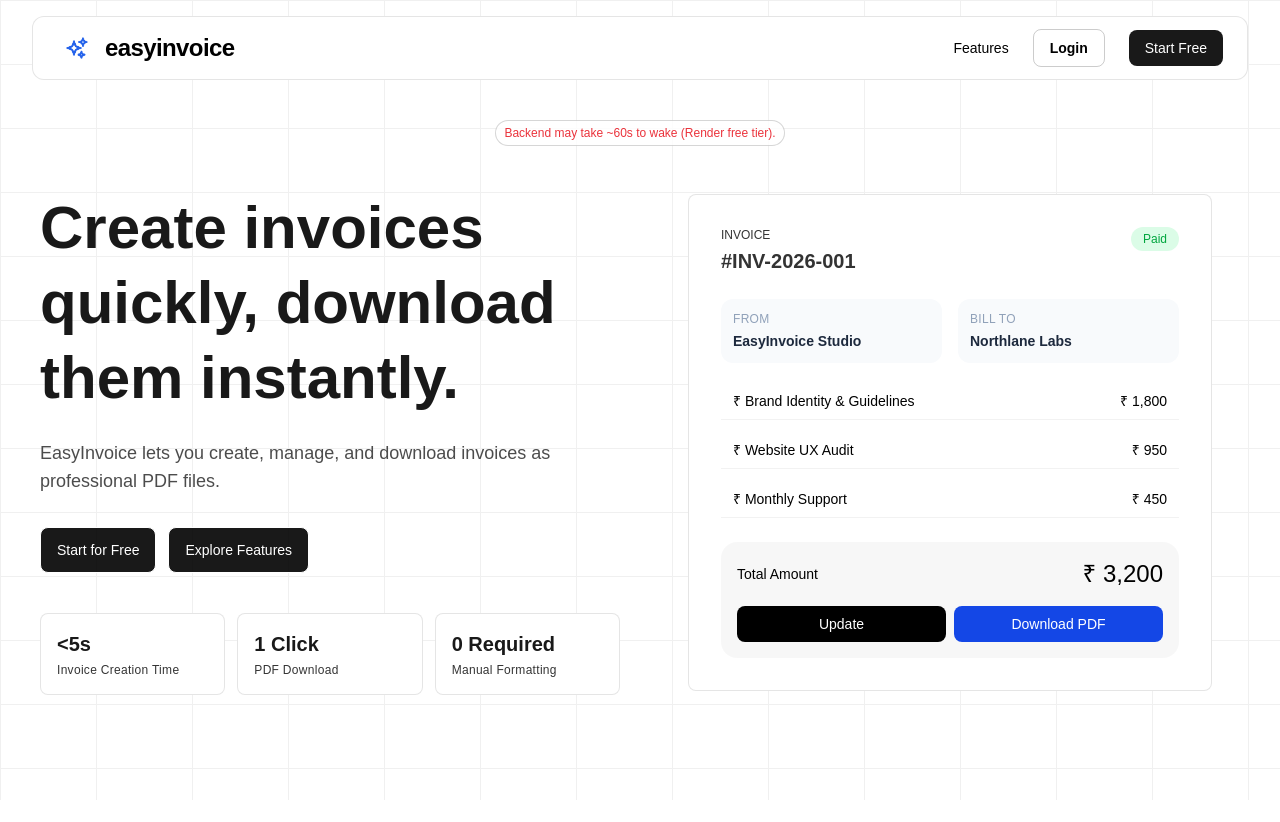
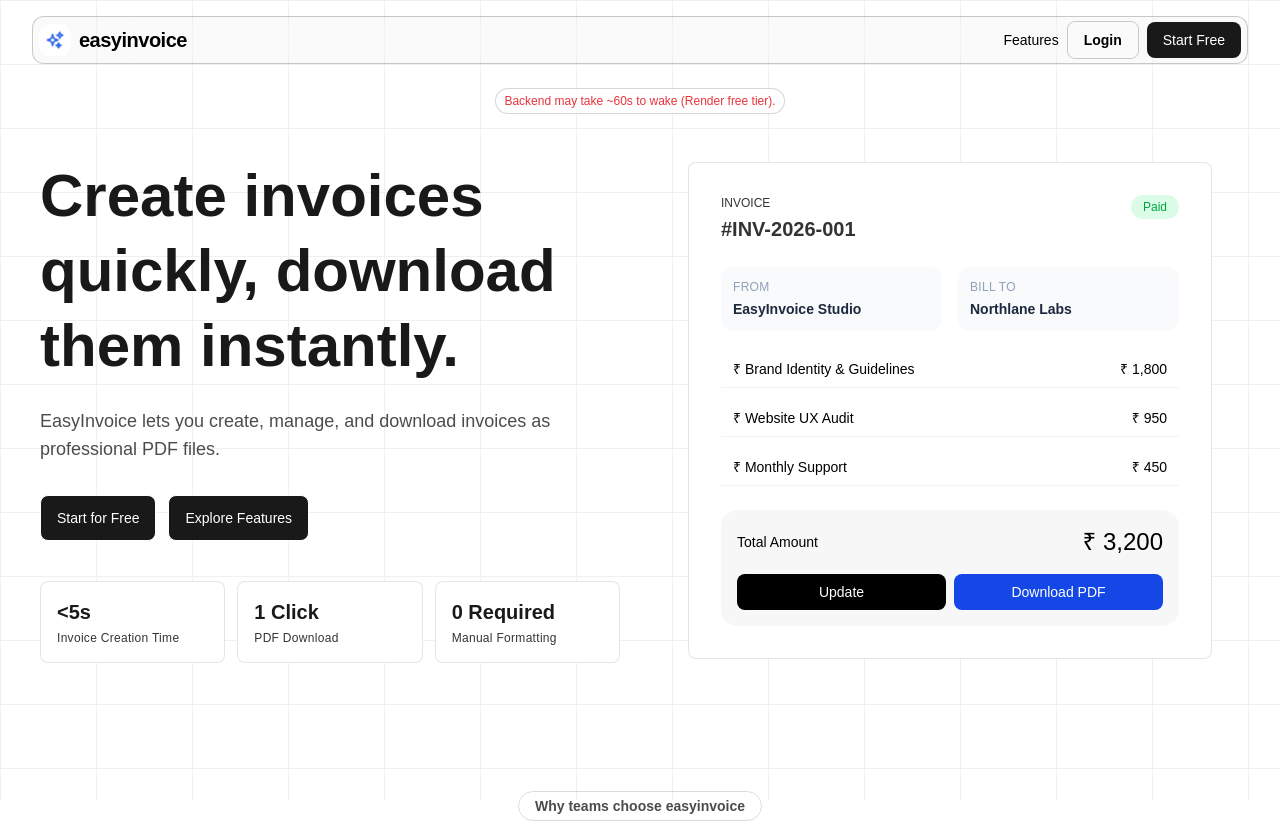
Before and after one commit to arpitsharma418/easyinvoice, a React (Vite) app in the folder frontend/: page / in a window 1280 px wide. Shown: the top 822 px of the page. Built offline with nearby package versions, Linux system fonts and the light colour scheme; no server answers; a web font is replaced by a local one.

Commit message:
Fix Styling and auto calculate total and subtotal

```diff
--- a/frontend/src/components/Hero.jsx
+++ b/frontend/src/components/Hero.jsx
@@ -15,7 +15,7 @@ const invoiceItems = [
 
 export default function Hero() {
   return (
-    <section className="mt-20 p-10 text-center sm:text-start">
+    <section className="mt-12 p-10 text-center sm:text-start">
 
       <h1 className="text-center text-xs opacity-80 border border-black/20 w-fit mx-auto px-2 py-1 rounded-full text-red-600 bg-white mb-5">Backend may take ~60s to wake (Render free tier).</h1>
 
--- a/frontend/src/components/InvoiceForm.jsx
+++ b/frontend/src/components/InvoiceForm.jsx
@@ -28,15 +28,15 @@ export default function InvoiceForm({ onSave, onCancel, initialData }) {
   const taxAmount = (subtotal * Number(invoice.taxRate || 0)) / 100;
   const total = subtotal + taxAmount;
 
-  // useEffect(() => {
+  useEffect(() => {
 
-  //   setInvoice((prev) => ({
-  //     ...prev,
-  //     subtotal,
-  //     taxAmount,
-  //     total,
-  //   }));
-  // }, [invoice.items, invoice.taxRate]);
+    setInvoice((prev) => ({
+      ...prev,
+      subtotal,
+      taxAmount,
+      total,
+    }));
+  }, [invoice.items, invoice.taxRate]);
 
   const handleChange = (e) => {
     setInvoice({ ...invoice, [e.target.name]: e.target.value });
--- a/frontend/src/components/Navbar.jsx
+++ b/frontend/src/components/Navbar.jsx
@@ -11,19 +11,19 @@ export default function Navbar() {
 
   return (
     <nav className="fixed w-full z-40 px-4 pt-4 sm:px-8">
-      <div className="mx-auto flex h-16 w-full max-w-7xl items-center justify-between rounded-xl border border-black/10 bg-white px-4 sm:px-6">
+      <div className="mx-auto flex h-12 w-full max-w-7xl items-center justify-between rounded-xl border border-black/20 bg-black/2 backdrop-blur-2xl px-4 sm:px-1.5">
         <Link to="/" onClick={closeMenu} className="flex items-center gap-2 py-2">
           <img
             src="/invoice_logo.png"
             alt="invoice_logo"
-            className="h-10 w-10 rounded-xl object-contain"
+            className="h-8 w-8 rounded-xl object-contain"
           />
-          <span className="text-xl font-bold tracking-tight sm:text-2xl">
+          <span className="text-xl font-semibold tracking-tight sm:text-xl">
             easyinvoice
           </span>
         </Link>
 
-        <div className="hidden items-center gap-6 md:flex">
+        <div className="hidden items-center gap-2 md:flex">
           {!user && (
             <a
               href="#features"
@@ -48,9 +48,9 @@ export default function Navbar() {
               </button>
               <span
                 title={user.name}
-                className="flex h-8 w-8 items-center justify-center rounded-full bg-sky-600 ring-3 ring-black text-white"
+                className="text-sm px-4 py-2 rounded-lg bg-blue-600 text-white"
               >
-                {user.name ? user.name.charAt(0).toUpperCase() : "U"}
+                Signed as {user.name ? user.name: "User"}
               </span>
             </>
           ) : (
@@ -130,7 +130,7 @@ export default function Navbar() {
                     logout();
                     closeMenu();
                   }}
-                  className="rounded-lg bg-slate-900 px-4 py-2 text-sm"
+                  className="rounded-lg bg-black/90 text-white px-4 py-2 text-sm"
                 >
                   Logout
                 </button>
```
